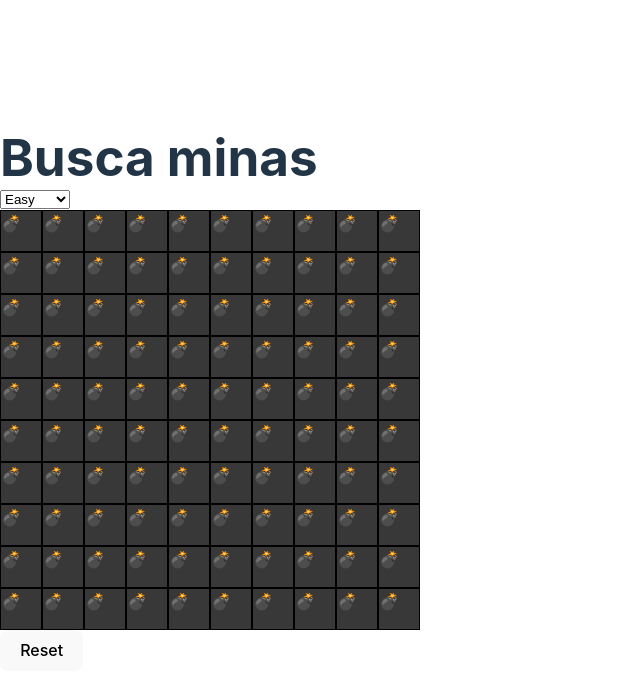
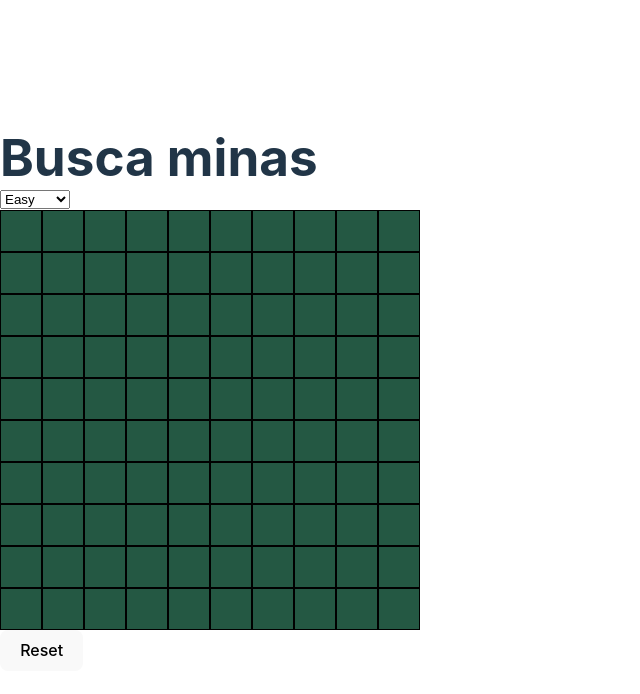
Before and after one commit to devMilo031/busca-minas, a React (Vite) app: page / in a window 1280 px wide. Shown: the top 694 px of the page, without its empty margins (0-640 px from the left). Built offline with nearby package versions, Linux system fonts and the light colour scheme.

Commit message:
Tercer commit

```diff
--- a/src/App.jsx
+++ b/src/App.jsx
@@ -8,7 +8,7 @@ import { Square } from './components/Square'
 function App() {
 
   const [board, setBoard] = useState(() => Array(gameMode.easy).fill(null))
-  const [mina, setMina] = useState(PIECES.blanco)
+  const [mine, setMine] = useState(PIECES.free)
 
   const updateBoard = (index) => {
     const newBoard = [...board]
@@ -30,10 +30,11 @@ function App() {
                 key={index}
                 index={index}
                 updateBoard={updateBoard}
-                isSelected={mina === PIECES.mina}
+                isSelected={mine === PIECES.mine}
               >
-                {mina ? PIECES.mina : PIECES.blanco}
+                {mine}
               </Square>
+
             )
           })
         }
--- a/src/components/Square.jsx
+++ b/src/components/Square.jsx
@@ -1,12 +1,9 @@
-import { useState } from "react"
+//import { useState } from "react"
 
-export function Square({index, children, updateBoard, isSelected}) {
 
-    const [square,setSqaure] = useState(()=>{
-
-    })
-
-    const className = `square ${isSelected ? '' : 'isSelected'}`
+export function Square({index, children, updateBoard, isSelected, mine}) {
+    //Asignamos la clase al componente dependiendo del estado que se asigne
+    const className = `square ${isSelected ? 'isSelected' : ''}`
 
     const handleClick = () => {
         console.log('Diste click')
--- a/src/constants.js
+++ b/src/constants.js
@@ -5,6 +5,6 @@ export const gameMode = {
 };
 
 export const PIECES = {
-    mina: '💣',
-    blanco: ' '
+    mine: '💣',
+    free: ' '
 }
```
Also changed, not shown: src/App.css (line endings or trailing spaces).
